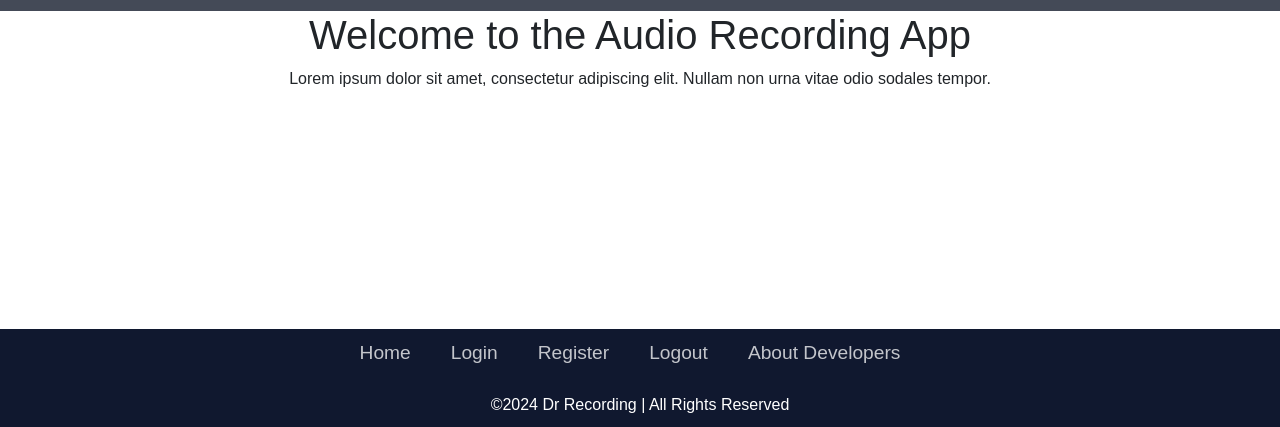
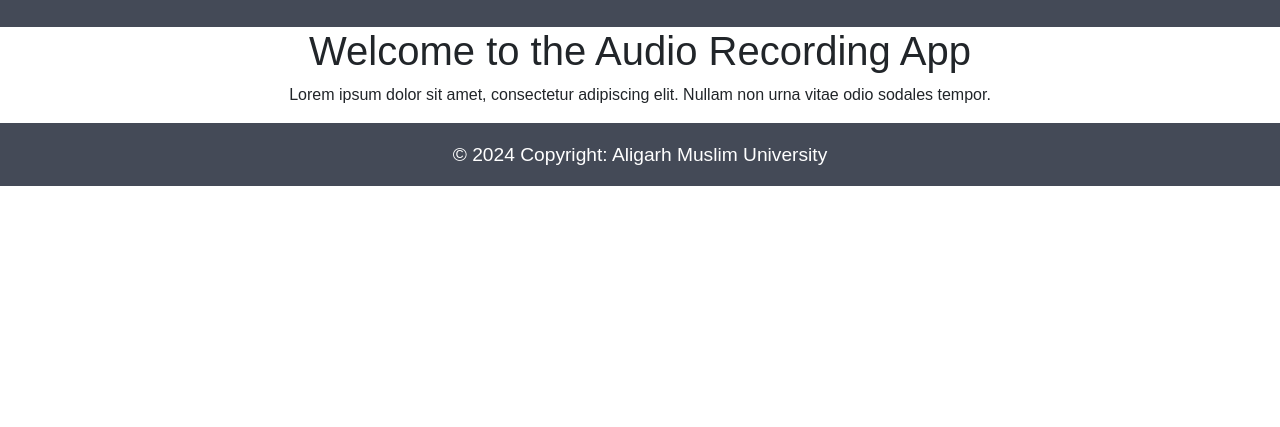
Before and after one commit to exc33ded/Dr-Recorder, a Flask app: page / in a window 1280 px wide. Shown: the part 373-800 px from the top of the page. Run offline with Flask 3, Linux system fonts and the light colour scheme; some libraries are stand-ins or nearby versions.

Commit message:
Update footer.html

```diff
--- a/templates/footer.html
+++ b/templates/footer.html
@@ -3,86 +3,55 @@
 <head>
     <meta charset="UTF-8">
     <meta name="viewport" content="width=device-width, initial-scale=1.0">
-    <title>footer</title>
+    <link href="https://cdn.jsdelivr.net/npm/bootstrap@5.3.3/dist/css/bootstrap.min.css" rel="stylesheet">
     <style>
-        *{
-            padding: 0;
-            margin: 0;
-        }
-        footer {
-        position: fixed;
-        left: 0;
-        bottom: 0;
-        width: 100%;
-        background: #10182f;
-        /* min-height: 100px; */
-        /* padding: 20px 50px; */
-        display: flex;
-        justify-content: center;
-        align-items: center;
-        flex-direction: column;
+        .footer {
+            background-color: #444a57;
+            color: white;
+            padding: 20px 0;
         }
 
-      .social-icon,
-      .menu {
-        position: relative;
+        .footer .container {
             display: flex;
-        justify-content: center;
+            justify-content: space-between;
             align-items: center;
-        margin: 10px 0;
-        flex-wrap: wrap;
         }
 
-      .social-icon__item,
-      .menu__item {
-        list-style: none;
+        .footer .logo img {
+            max-width: 100px;
+            height: auto;
         }
 
-      .social-icon__link {
-        font-size: 2rem;
-        color: #fff;
-        margin: 0 10px;
-        display: inline-block;
-        transition: 0.5s;
-      }
-      .social-icon__link:hover {
-        transform: translateY(-10px);
+        .footer .university-name {
+            flex-grow: 1;
+            text-align: center;
         }
 
-      .menu__link {
+        .footer .university-name h5 {
+            margin: 0;
             font-size: 1.2rem;
-        color: #fff;
-        margin: 0 10px;
-        display: inline-block;
-        transition: 0.5s;
-        text-decoration: none;
-        opacity: 0.75;
-        font-weight: 300;
         }
 
-      .menu__link:hover {
-        opacity: 1;
+        .footer .social-icons a {
+            color: white;
+            margin: 0 10px;
+            text-decoration: none;
+            font-size: 1.2rem;
         }
 
-      .footer p {
-        color: #fff;
-        margin: 15px 0 10px 0;
-        font-size: 1rem;
-        font-weight: 300;
+        .footer .social-icons a:hover {
+            color: #ffc107;
         }
-
     </style>
 </head>
 <body>
     <footer class="footer">
-        <ul class="menu">
-            <li class="menu__item"><a class="menu__link" href="#">Home</a></li>
-            <li class="menu__item"><a class="menu__link" href="{{ url_for('login') }}">Login</a></li>
-            <li class="menu__item"><a class="menu__link" href="{{ url_for('register') }}">Register</a></li>
-            <li class="menu__item"><a class="menu__link" href="{{ url_for('logout') }}">Logout</a></li>
-            <li class="menu__item"><a class="menu__link" href="#">About Developers</a></li>
-        </ul>
-        <p>&copy;2024 Dr Recording | All Rights Reserved</p>
+        <div class="container">
+            <div class="university-name">
+                <h5>© 2024 Copyright: Aligarh Muslim University</h5>
+            </div>
+        </div>
     </footer>
+    <script src="https://kit.fontawesome.com/a076d05399.js"></script>
 </body>
 </html>
```
Lines whose indentation alone changed are shown as unchanged.
